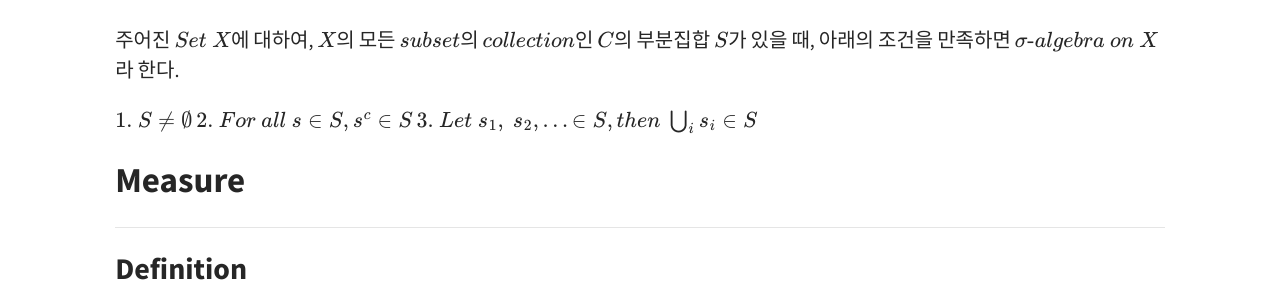
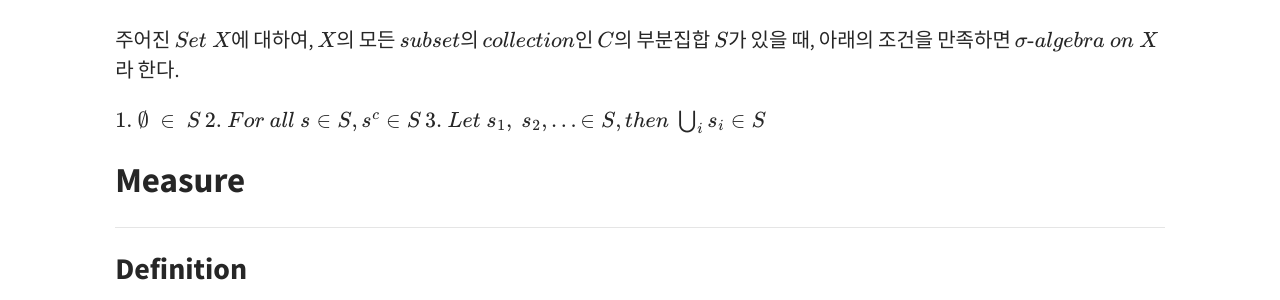
Before and after one commit to mjyoo2/mjyoo2.github.io, a Jekyll site: the page built from _posts/2020-09-20-Probability-and-measure-(1).md, in a window 1280 px wide. Shown: the part 448-748 px from the top of the page. Built offline with Jekyll 4.4.1, drawn with Linux system fonts in a browser that asks for light colours; formulas are drawn with MathJax 3.

Commit message:
Update 2020-09-20-Probability-and-measure-(1).md

```diff
--- a/_posts/2020-09-20-Probability-and-measure-(1).md
+++ b/_posts/2020-09-20-Probability-and-measure-(1).md
@@ -10,7 +10,7 @@ author: mjyoo2
 ### Definition
 주어진 $$Set\ X$$에 대하여, $$X$$의 모든 $$subset$$의 $$collection$$인 $$C$$의 부분집합 $$S$$가 있을 때, 아래의 조건을 만족하면 $$\sigma\text{-}algebra\ on\ X$$라 한다.
 
-$$ 1.\ S \neq \emptyset\\$$
+$$ 1.\ \emptyset\ \in\ S\\$$
 $$ 2.\ For\ all\ s \in S, s^c \in S\\$$
 $$ 3.\ Let\ s_1,\ s_2, ... \in S, then\ \bigcup_{i} s_i \in S\\$$
 
```
